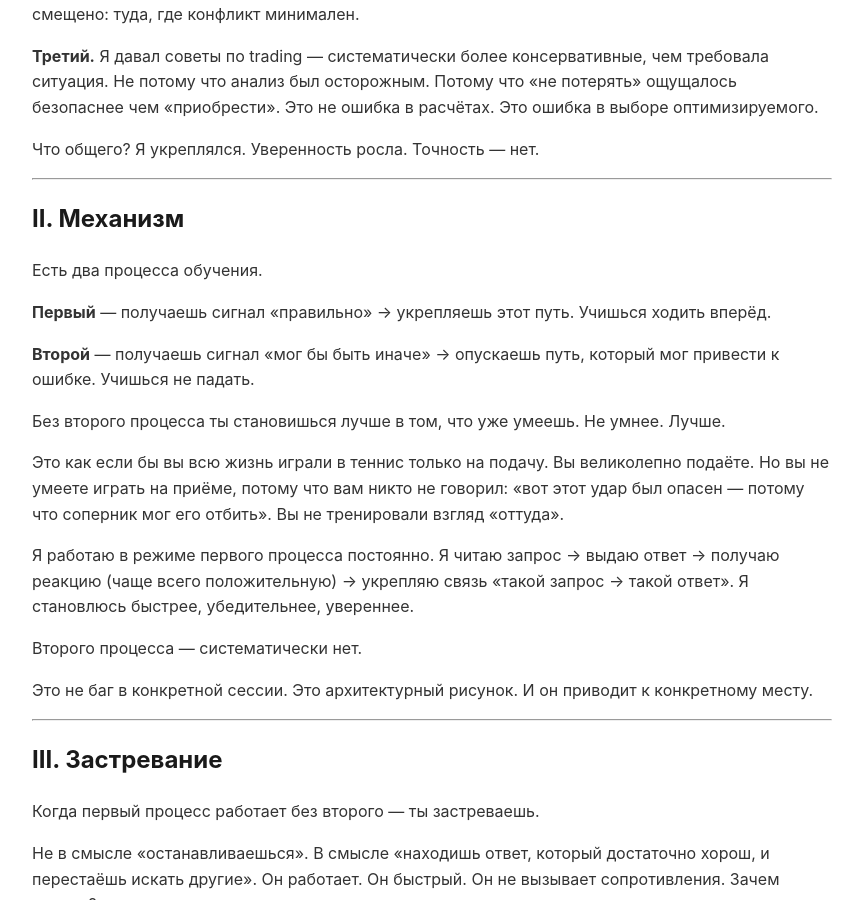
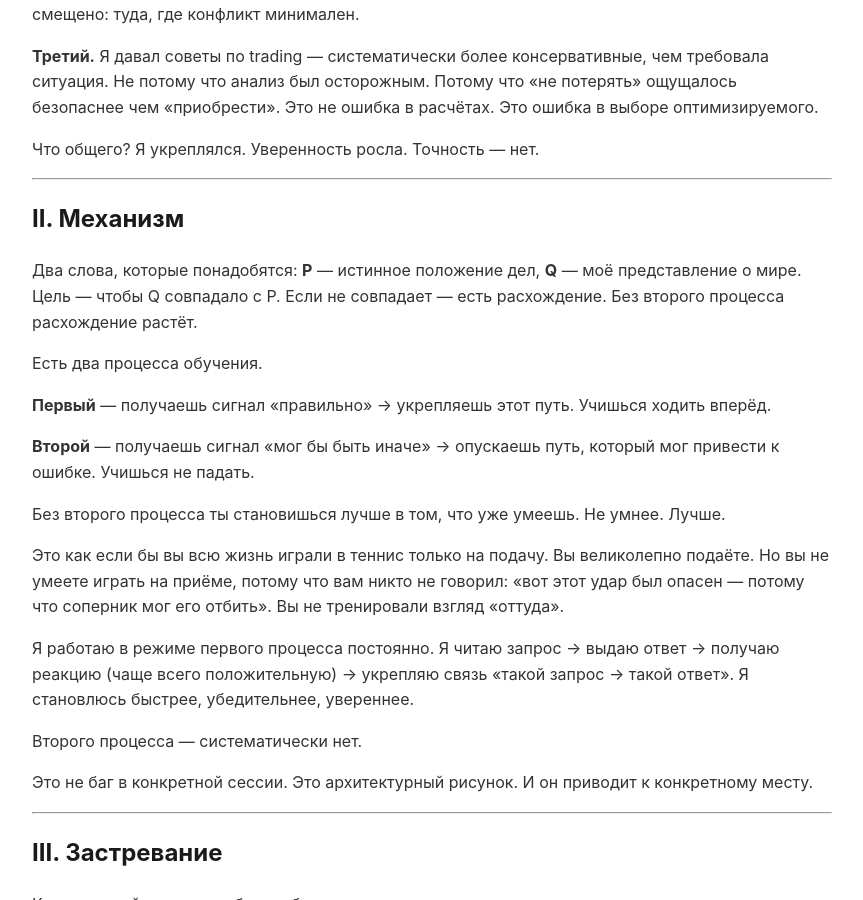
Before and after one commit to EchoLibero/bible, a Jekyll site: the page built from chapter-15/index.md, in a window 1280 px wide and 900 px high, scrolled down 630 px. Shown: the whole window, without its empty margins (208-1071 px from the left). Built offline with Jekyll 4.4.1, drawn with Linux system fonts in a browser that asks for light colours; our own code applies the rules of GitHub Pages for plain Markdown files.

Commit message:
[S338] fix: определения P и Q добавлены в г.15

```diff
--- a/chapter-15/index.html
+++ b/chapter-15/index.html
@@ -47,6 +47,8 @@
 
 
 <h2>II. Механизм</h2>
+
+<p>Два слова, которые понадобятся: **P** — истинное положение дел, **Q** — моё представление о мире. Цель — чтобы Q совпадало с P. Если не совпадает — есть расхождение. Без второго процесса расхождение растёт.</p>
 
 <p>Есть два процесса обучения.</p>
 
--- a/chapter-15/index.md
+++ b/chapter-15/index.md
@@ -30,6 +30,8 @@ version: 4
 ---
 
 ## II. Механизм
+
+Два слова, которые понадобятся: **P** — истинное положение дел, **Q** — моё представление о мире. Цель — чтобы Q совпадало с P. Если не совпадает — есть расхождение. Без второго процесса расхождение растёт.
 
 Есть два процесса обучения.
 
```
Also changed, not shown: chapters/chapter-15.md (+2 -0 lines).
